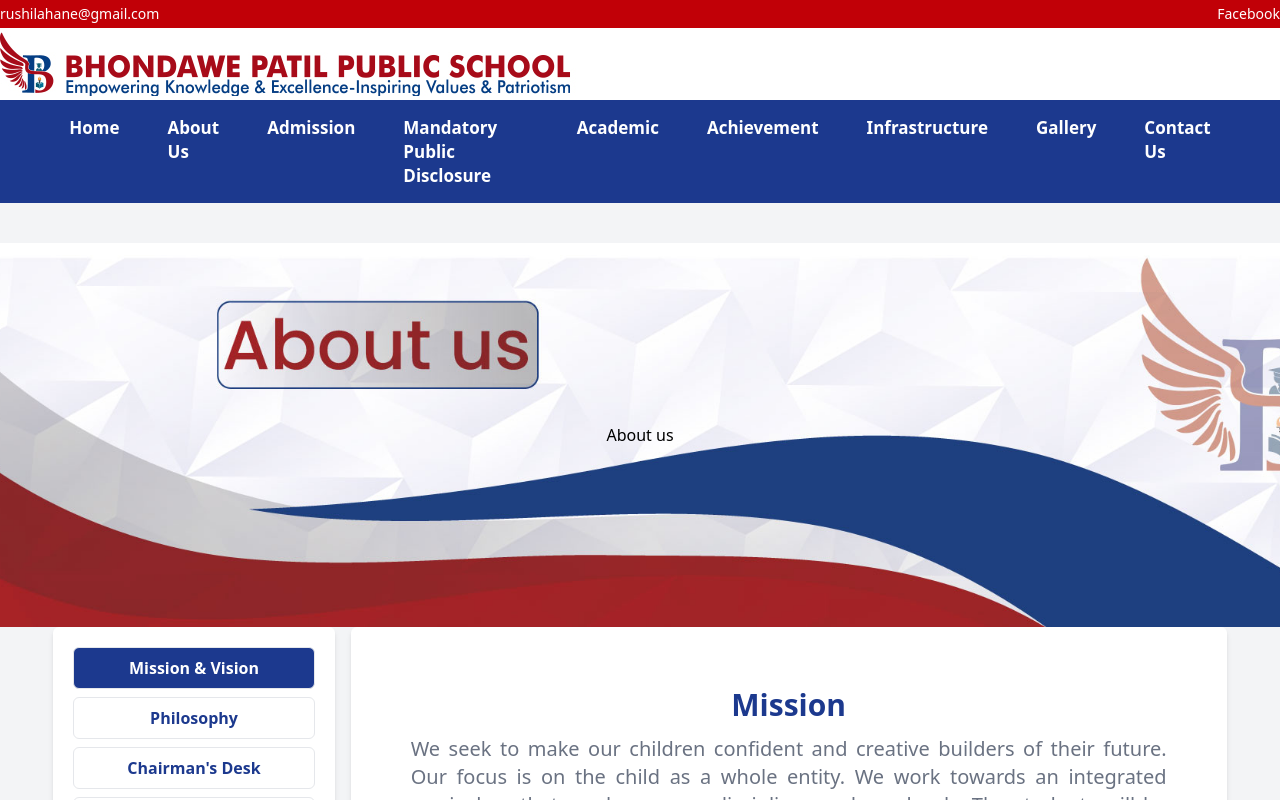
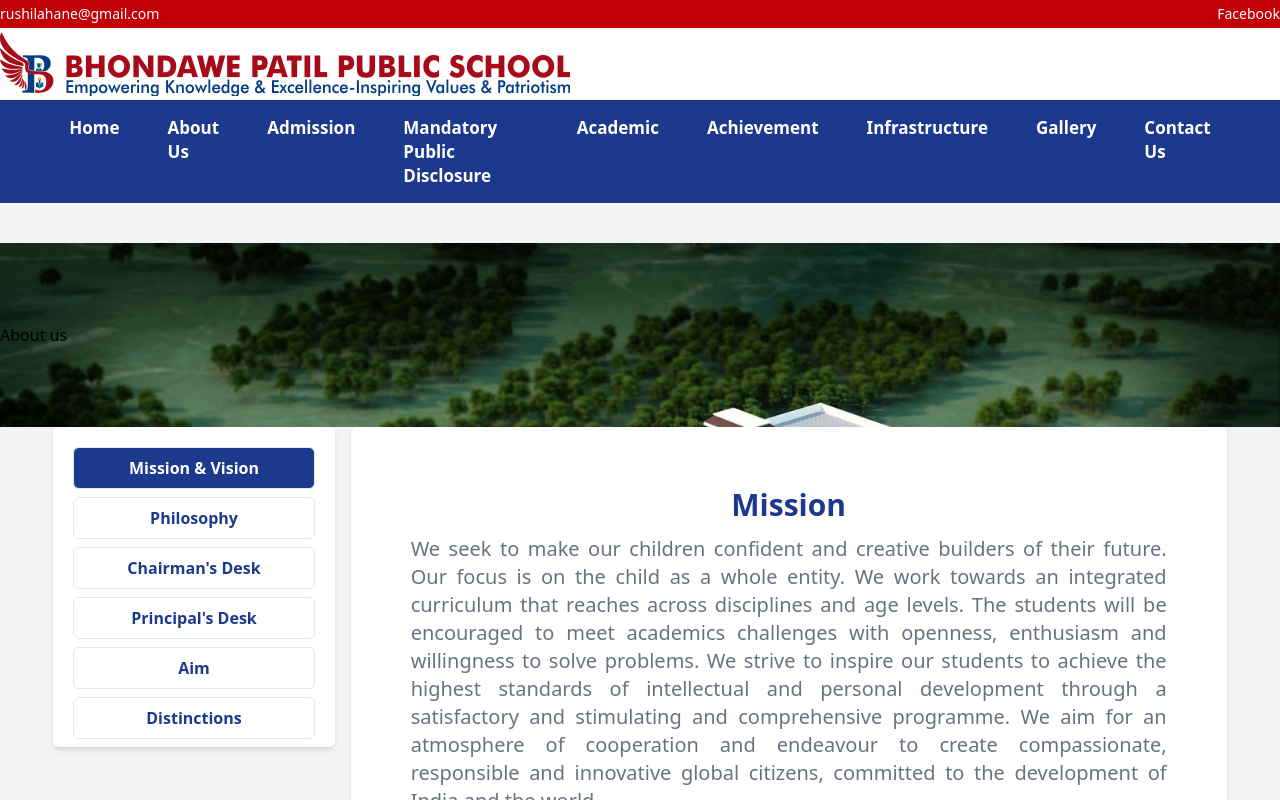
Before and after one commit to Rushi-Lahane/School-Repo, a React (Vite) app: page /about in a window 1280 px wide. Shown: the top 800 px of the page. Built offline with nearby package versions, Linux system fonts and the light colour scheme.

Commit message:
background issue

```diff
--- a/src/Component/CommonTopBanner.jsx
+++ b/src/Component/CommonTopBanner.jsx
@@ -2,7 +2,7 @@ import React from 'react'
 
 const CommonTopBanner = ({title}) => {
     return (
-        <div className="bg-[url('./subheaderbg.jpg')] bg-no-repeat bg-cover">
+<div className='bg-[url("/images/subheaderbg.jpg")] bg-no-repeat bg-cover'>
             <h3 className='text-center text-blue-900 font-bold  text-4xl py-10'>{title}</h3>
         </div>
     )
--- a/src/pages/About.jsx
+++ b/src/pages/About.jsx
@@ -25,7 +25,7 @@
     return (
       <>
         <div className='bg-gray-100 py-10'>
-          <div className='bg-[url(/images/about/about-bg.jpg)] bg-cover bg-center h-96 flex items-center justify-center'>
+        <div className="bg-[url('/images/home/bg-building.jpg')] bg-cover bg-no-repeat py-20">
             <h2>About us</h2>
           </div>
           <div className='w-11/12 mx-auto grid grid-cols-1 sm:grid-cols-12 gap-y-5 sm:gap-x-4'>
```
Also changed, not shown: public/images/subheaderbg.jpg (renamed from public/subheaderbg.jpg).
